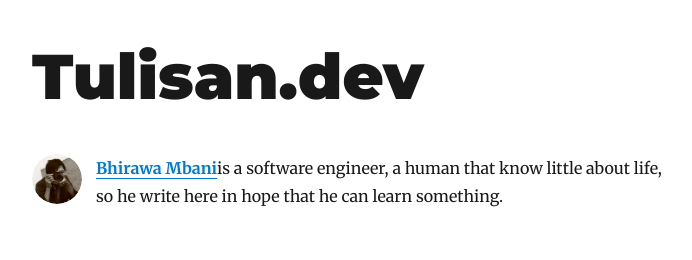
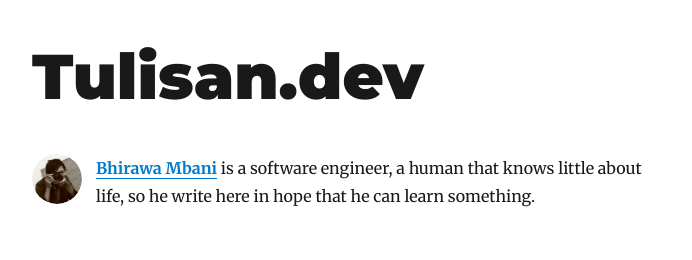
Before and after one commit to bhirmbani/tulisan.dev, a Gatsby site: page / in a window 1280 px wide. Shown: the top 260 px of the page, without its empty margins (293-985 px from the left). Built offline with nearby package versions, Linux system fonts and the light colour scheme; Gatsby itself is replaced by a stand-in of ours; some packages are replaced by stand-ins of ours.

Commit message:
task: layout bio

```diff
--- a/src/components/bio.js
+++ b/src/components/bio.js
@@ -56,8 +56,9 @@ const Bio = () => {
       <p>
         <a href={`https://www.linkedin.com/in/${social.linkedin}`}>
           <strong>{author}</strong>
-        </a>
-        is a software engineer, a human that know little about life, so he write here in hope that he can learn something.
+        </a>{" "}
+        is a software engineer, a human that knows little about life, so he
+        write here in hope that he can learn something.
       </p>
     </div>
   )
```
